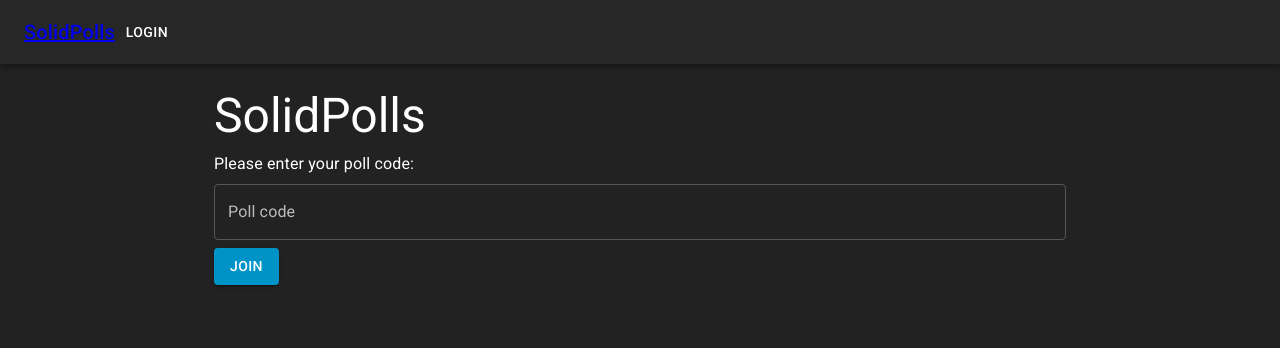
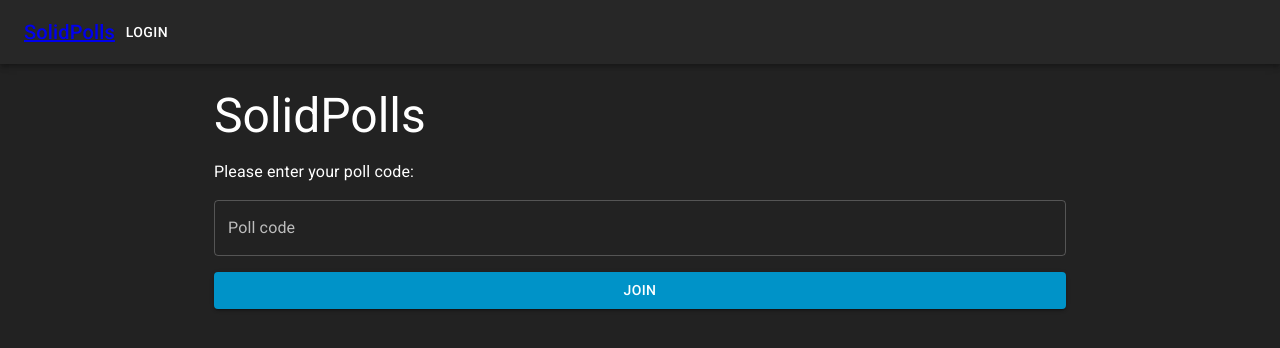
Before and after one commit to solid-polls/solid, a React (Vite) app in the folder frontend/: page / in a window 1280 px wide. Shown: the top 348 px of the page. Built offline with nearby package versions, Linux system fonts and the light colour scheme.

Commit message:
Handle non-existing poll more gracefully

```diff
--- a/frontend/src/HomePage.tsx
+++ b/frontend/src/HomePage.tsx
@@ -1,16 +1,39 @@
 import { useState } from 'react';
-import { Button, Stack, TextField, Typography } from '@mui/material';
-import { Link } from 'wouter';
+import {
+  Alert,
+  Button,
+  Snackbar,
+  Stack,
+  TextField,
+  Typography,
+} from '@mui/material';
 import useSetPageTitle from './hooks/useSetPageTitle';
+import { pollsApi } from './api';
+import { useLocation } from 'wouter';
 
 export default function HomePage() {
   const [code, setCode] = useState('');
+  const [snackbarOpen, setSnackbarOpen] = useState(false);
+  const [, setLocation] = useLocation();
   useSetPageTitle('Home');
   return (
-    <Stack spacing={1}>
-      <Typography variant='h3' marginBottom={1}>
-        SolidPolls
-      </Typography>
+    <>
+      <Snackbar
+        open={snackbarOpen}
+        onClose={() => setSnackbarOpen(false)}
+        autoHideDuration={6000}
+        anchorOrigin={{ vertical: 'bottom', horizontal: 'left' }}
+      >
+        <Alert
+          onClose={() => setSnackbarOpen(false)}
+          severity='error'
+          sx={{ width: '100%' }}
+        >
+          Poll not found.
+        </Alert>
+      </Snackbar>
+      <Stack spacing={2}>
+        <Typography variant='h3'>SolidPolls</Typography>
         <Typography variant='body1'>Please enter your poll code:</Typography>
         <TextField
           label='Poll code'
@@ -19,11 +42,19 @@ export default function HomePage() {
           variant='outlined'
           onChange={(event) => setCode(event.target.value)}
         />
-      <Link href={`/poll/${code}`}>
-        <Button variant='contained' type='submit'>
+        <Button
+          variant='contained'
+          type='submit'
+          onClick={() =>
+            pollsApi
+              .pollControllerFindByCode({ code })
+              .then((res) => setLocation(`/poll/${code}`))
+              .catch(() => setSnackbarOpen(true))
+          }
+        >
           Join
         </Button>
-      </Link>
       </Stack>
+    </>
   );
 }
```
Lines whose indentation alone changed are shown as unchanged.
